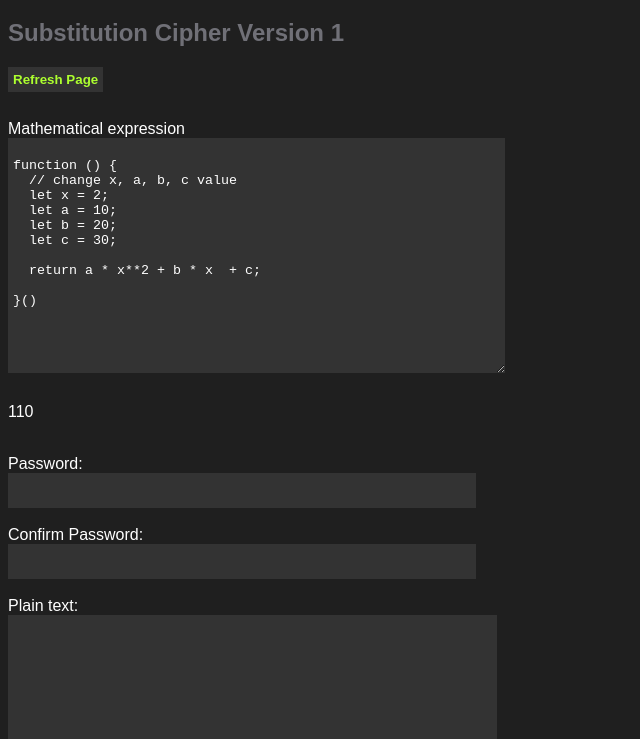
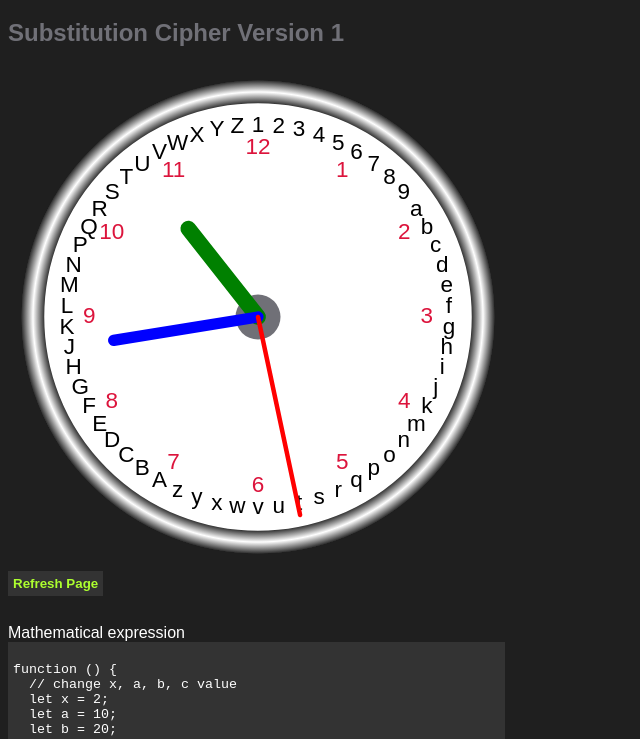
Before and after one commit to jzhang-payfacto/offline-html, a plain HTML site: page simple-text-encryption-v1.html in a window 1280 px wide. Shown: the part 61-800 px from the top of the page, without its empty margins (0-640 px from the left). Drawn offline with Linux system fonts and the light colour scheme.

Commit message:
Update simple-text-encryption-v1.html
Added clock

```diff
--- a/simple-text-encryption-v1.html
+++ b/simple-text-encryption-v1.html
@@ -43,8 +43,13 @@
 <h1>Text Encryption and Decryption</h1>
 <h2> Substitution Cipher Version 1 </h2>
 
+<canvas id="canvas" width="500" height="500">
+  Sorry, your browser does not support canvas.
+</canvas>
+
 <div>
-  <button id="buttonRefresh" style="color: greenyellow" onClick="location.reload();"><b>Refresh Page</b></button><br>
+  <button id="buttonRefresh" style="color: greenyellow" onClick="location.reload();"><b>Refresh Page</b></button>
+  <br>
   <br>
 </div>
 
@@ -236,6 +241,105 @@ function () {
   }
 
 </script>
+
+<script>
+  const canvas = document.getElementById("canvas");
+  const ctx = canvas.getContext("2d");
+  let radius = canvas.height / 2;
+  ctx.translate(radius, radius);
+  radius = radius * 0.90;
+  setInterval(drawClock, 1000);
+
+  function drawClock() {
+    drawFace(ctx, radius);
+    drawNumbers(ctx, radius);
+    drawTime(ctx, radius);
+  }
+
+  function drawFace(ctx, radius) {
+    const grad = ctx.createRadialGradient(0, 0, radius * 0.95, 0, 0, radius * 1.05);
+    grad.addColorStop(0, '#333');
+    grad.addColorStop(0.5, 'white');
+    grad.addColorStop(1, '#333');
+    ctx.beginPath();
+    ctx.arc(0, 0, radius, 0, 2 * Math.PI);
+    ctx.fillStyle = 'white';
+    ctx.fill();
+    ctx.strokeStyle = grad;
+    ctx.lineWidth = radius * 0.1;
+    ctx.stroke();
+    ctx.beginPath();
+    ctx.arc(0, 0, radius * 0.1, 0, 2 * Math.PI);
+    ctx.fillStyle = '#707077';
+    ctx.fill();
+  }
+
+  function drawNumbers(ctx, radius) {
+    ctx.fillStyle = 'black';
+    ctx.font = radius * 0.10 + "px arial";
+    ctx.textBaseline = "middle";
+    ctx.textAlign = "center";
+    for (let num = 0; num < KEY.length; num++) {
+      const ang = num * Math.PI / 6 / (KEY.length / 12);
+      ctx.rotate(ang);
+      ctx.translate(0, -radius * 0.85);
+      ctx.rotate(-ang);
+      ctx.fillText(KEY[num], 0, 0);
+      ctx.rotate(ang);
+      ctx.translate(0, radius * 0.85);
+      ctx.rotate(-ang);
+    }
+
+    ctx.fillStyle = '#dc143c';
+    for (let num = 1; num < 13; num++) {
+      const ang = num * Math.PI / 6;
+      ctx.rotate(ang);
+      ctx.translate(0, -radius * 0.75);
+      ctx.rotate(-ang);
+      ctx.fillText(num.toString(), 0, 0);
+      ctx.rotate(ang);
+      ctx.translate(0, radius * 0.75);
+      ctx.rotate(-ang);
+    }
+
+  }
+
+  function drawTime(ctx, radius) {
+    const now = new Date();
+    let hour = now.getHours();
+    let minute = now.getMinutes();
+    let second = now.getSeconds();
+    //hour
+    hour = hour % 12;
+    hour = (hour * Math.PI / 6) +
+        (minute * Math.PI / (6 * 60)) +
+        (second * Math.PI / (360 * 60));
+    ctx.strokeStyle = 'green';
+    drawHand(ctx, hour, radius * 0.5, radius * 0.07);
+
+    //minute
+    ctx.strokeStyle = 'blue';
+    minute = (minute * Math.PI / 30) + (second * Math.PI / (30 * 60));
+    drawHand(ctx, minute, radius * 0.65, radius * 0.05);
+
+    // second
+    ctx.strokeStyle = 'red';
+    second = (second * Math.PI / 30);
+    drawHand(ctx, second, radius * 0.9, radius * 0.02);
+  }
+
+  function drawHand(ctx, pos, length, width) {
+    ctx.beginPath();
+    ctx.lineWidth = width;
+    ctx.lineCap = "round";
+    ctx.moveTo(0, 0);
+    ctx.rotate(pos);
+    ctx.lineTo(0, -length);
+    ctx.stroke();
+    ctx.rotate(-pos);
+  }
+</script>
+
 <div class="container">
   <h3>Operation and privacy</h3>
   <p>
```
Lines whose indentation alone changed are shown as unchanged.
